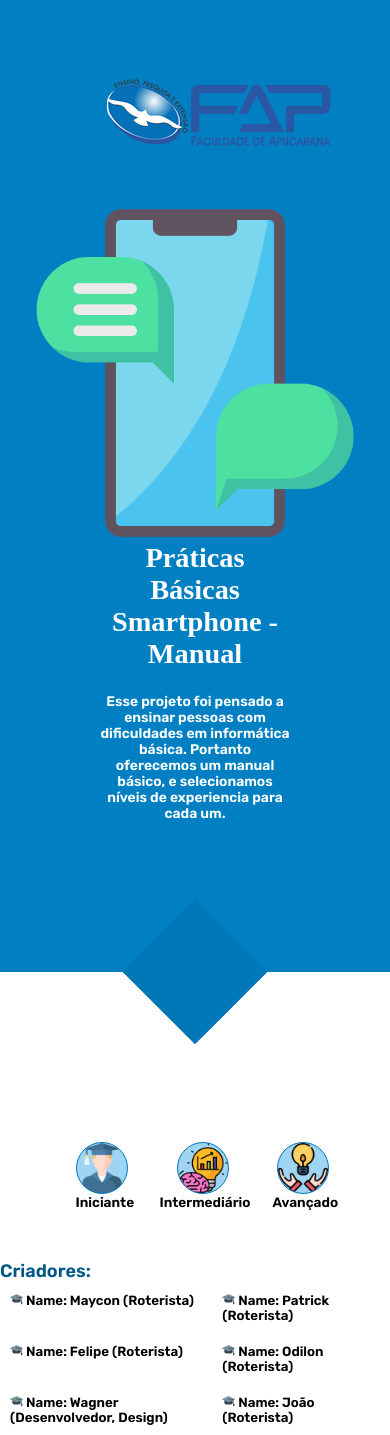
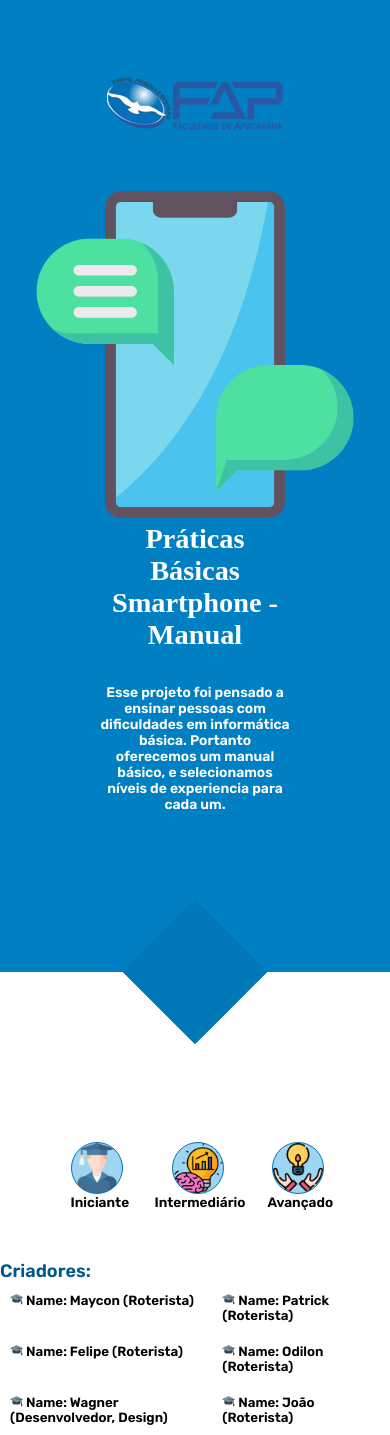
Before and after one commit to Vavatrewq/manual-introduction, a React (Vite) app: page / in a window 390 px wide. Built offline with nearby package versions, Linux system fonts and the light colour scheme; a web font is replaced by a local one.

Commit message:
style-components-infoSection

```diff
--- a/src/css/button.css
+++ b/src/css/button.css
@@ -56,6 +56,7 @@
 
 .show-btn, p{
   display: flex;
+  margin: auto;
   justify-content: center;
   align-items: center;
   width: 100%;
--- a/src/css/infoPage.css
+++ b/src/css/infoPage.css
@@ -43,6 +43,7 @@ h2{
 .show-img{
   width: 100%;
   transition: 500ms;
+  border-radius: 5%;
 }
 
 
--- a/src/css/leaveResponsive.css
+++ b/src/css/leaveResponsive.css
@@ -28,7 +28,8 @@
     float: none;
   }
 
-  .body-right, .show-content{
+  .body-right, .show-content, .show-btn{
+    margin: auto;
     width: 100%;
     height: auto;
   }
@@ -59,7 +60,8 @@
   }
 
   .logo_fap-top{
-    display: block;
+    display: flex;
+    width: 100%;
   }
 
   .logo_fap{
@@ -139,7 +141,7 @@
 
 @media only screen and (max-height:600px) {
   .logo_fap-top{
-    margin: 200px 0px 30px 0px;
+    margin: 100% 0px 0px 0px;
   }
 
   .element-block-botton{
```
